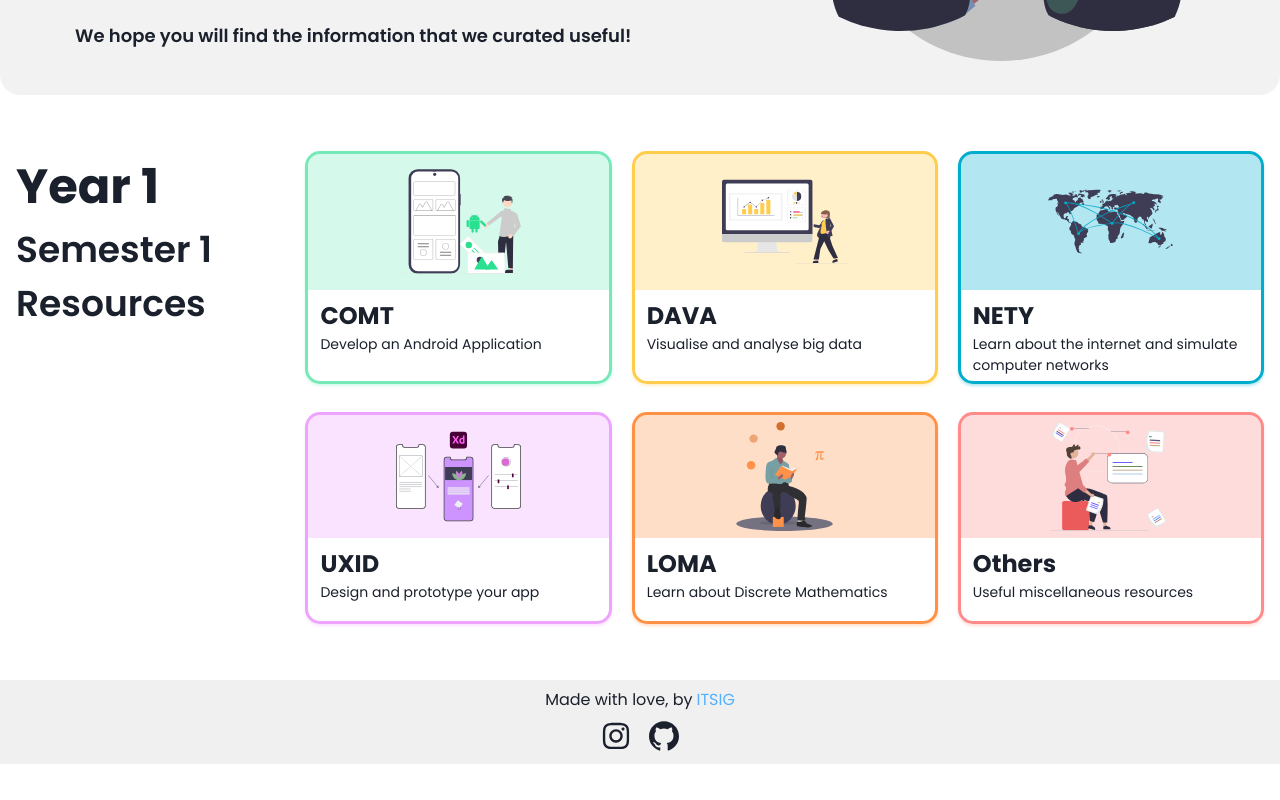
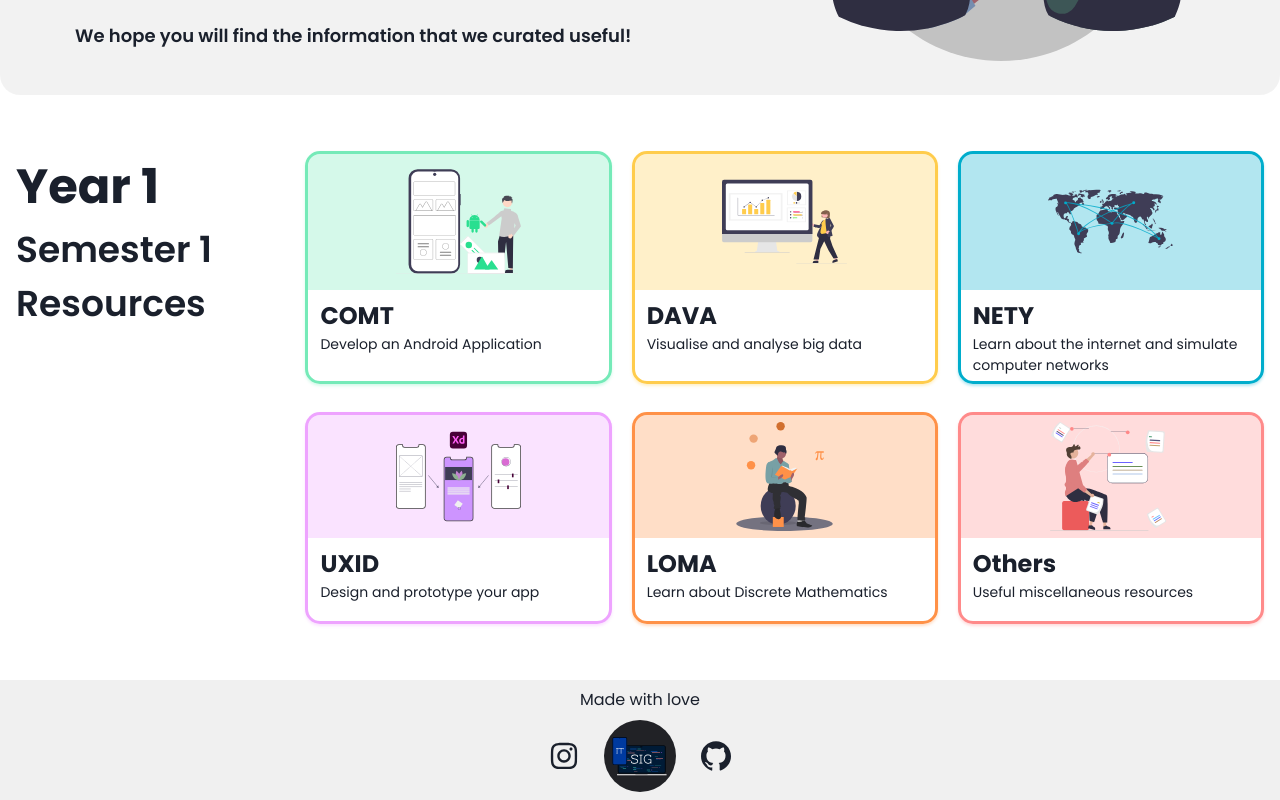
Before and after one commit to TP-ITSIG/tp-itsig.github.io, a React (Vite) app: page / in a window 1280 px wide. Shown: the part 340-1140 px from the top of the page. Before the commit the page ends 1104 px from the top, so only its background shows below. Built offline with nearby package versions, Linux system fonts and the light colour scheme.

Commit message:
updated itsig icon, included icon in footer

```diff
--- a/src/Components/Footer.tsx
+++ b/src/Components/Footer.tsx
@@ -10,27 +10,29 @@ import {
 	HStack,
 	Text,
 	Icon,
+	Image,
+	Stack,
 } from "@chakra-ui/react"
 
 const Footer = () => {
 	return (
 		<Box
 			bg="rgba(0, 0, 0, 0.06)"
-			p={{base: 1.5, md: 2}}
-			sx={{ w: "100%"}}>
+			p={{ base: 1.5, md: 2 }}
+			sx={{ w: "100%" }}>
 			<Center>
-				<VStack spacing={{base: 0.5 ,md: 1}}>
+				<VStack justifyItems="center">
 					<HStack spacing={1}>
 						<Text fontSize={{ base: "sm", md: "md" }}>
-							Made with love, by
+							Made with love
 						</Text>
-						<Text
+						{/* <Text
 							fontSize={{ base: "sm", md: "md" }}
 							color="hsl(207, 100%, 66%)">
 							ITSIG
-						</Text>
+						</Text> */}
 					</HStack>
-					<HStack>
+					<HStack spacing={5}>
 						<Tooltip
 							label="ITSIG Instagram"
 							aria-label="ITSIG Instagram"
@@ -48,6 +50,11 @@ const Footer = () => {
 								}}
 							/>
 						</Tooltip>
+						<Image
+							src="/itsig-icon.svg"
+							w={{ base: "4.5em", md: "4.5em" }}
+							h="auto"
+						/>
 						<Tooltip
 							label="ITSIG GitHub"
 							aria-label="ITSIG GitHub"
--- a/src/Components/Navbar.tsx
+++ b/src/Components/Navbar.tsx
@@ -49,7 +49,11 @@ const Navbar = () => {
 	const [bgColor, setBgColor] = useState<any>("hsl(0, 0%, 0%, 0.05)")
 
 	useEffect(() => {
-		setCurrentPath(location.pathname.split("/")[location.pathname.split("/").length - 1])
+		setCurrentPath(
+			location.pathname.split("/")[
+				location.pathname.split("/").length - 1
+			],
+		)
 	}, [location])
 
 	useLayoutEffect(() => {
--- a/src/Pages/About.tsx
+++ b/src/Pages/About.tsx
@@ -41,7 +41,7 @@ const About = () => {
 					justify={{ lg: "space-around" }}
 					mb={3.5}
 					align="center"
-					spacing={-20}>
+					spacing={5}>
 					<Stack
 						direction="column"
 						textAlign={{ base: "center", lg: "left" }}
@@ -77,7 +77,7 @@ const About = () => {
 					<Image
 						display={{ base: "none", lg: "block" }}
 						src="/itsig-icon.svg"
-						w="25%"
+						w="30%"
 					/>
 				</Stack>
 			</Box>
```
Also changed, not shown: assets/itsig-icon.svg.
